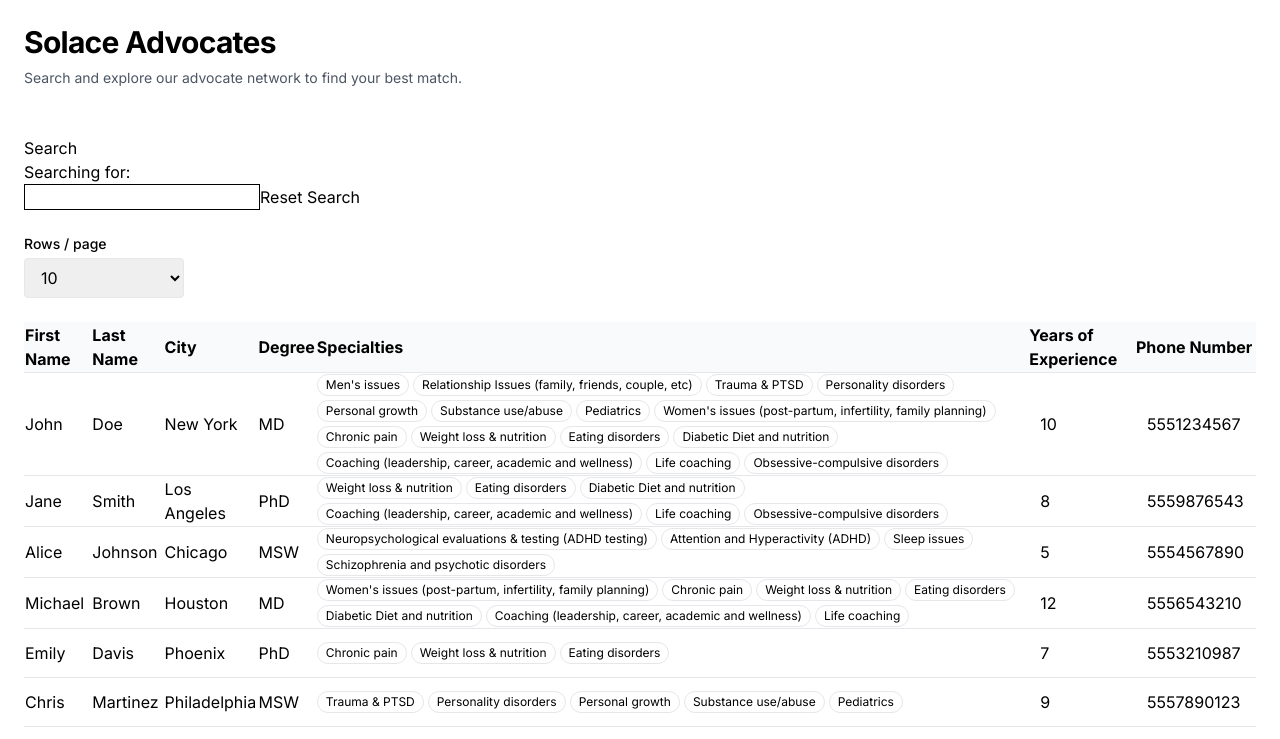
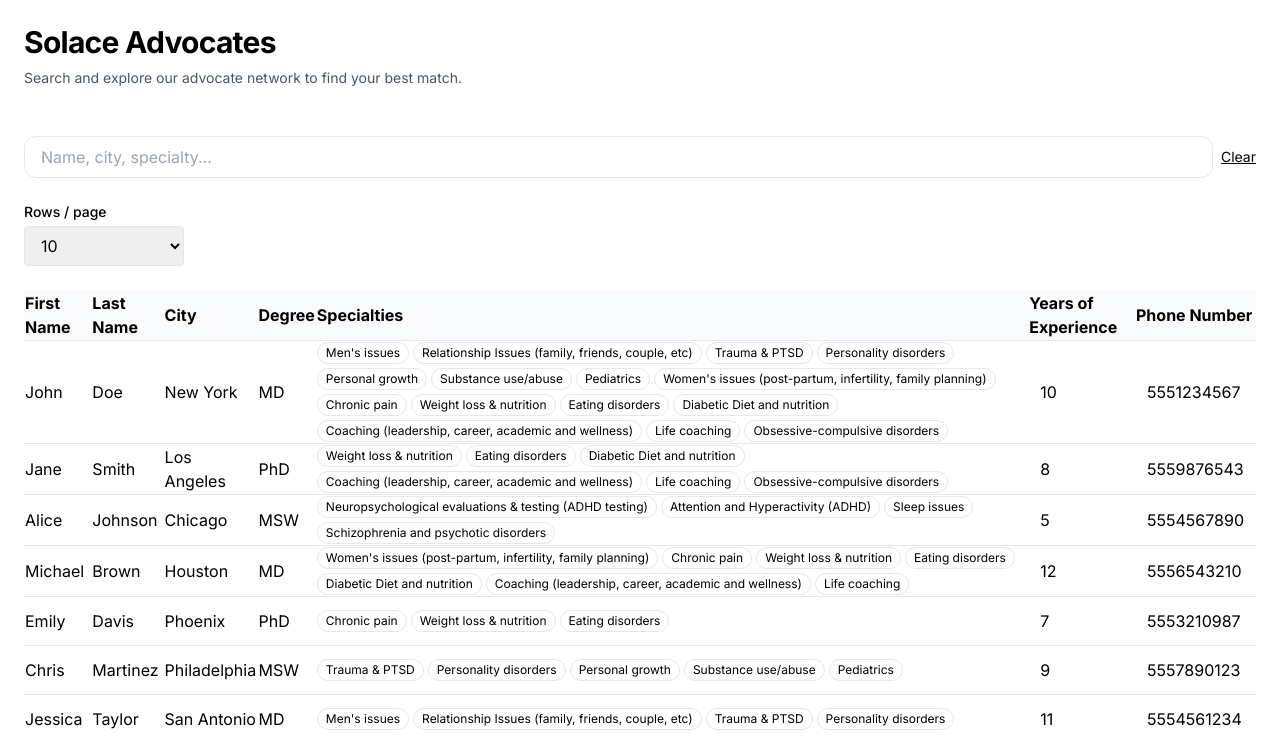
Before and after one commit to kimhermosillo/solace-assignment, a Next.js app: page / in a window 1280 px wide. Shown: the top 739 px of the page. Built offline with nearby package versions, Linux system fonts and the light colour scheme.

Commit message:
feat(style): minor styling for searchbar

```diff
--- a/src/app/components/AdvocateSearchBar.tsx
+++ b/src/app/components/AdvocateSearchBar.tsx
@@ -10,18 +10,25 @@ const AdvocateSearchBar = ({
   setSearchTerm,
 }: AdvocateSearchBarProps): ReactElement => {
   return (
-    <div>
-      <p>Search</p>
-      <p>
-        Searching for: <span id="search-term"></span>
-      </p>
-      <input
-        style={{ border: "1px solid black" }}
-        value={searchTerm}
-        onChange={(e) => setSearchTerm(e.target.value)}
-      />
-      <button onClick={() => setSearchTerm("")}>Reset Search</button>
-    </div>
+      <div className="flex items-center gap-2">
+        <input
+          id="search"
+          className="w-full rounded-xl border px-4 py-2"
+          placeholder="Name, city, specialty..."
+          value={searchTerm}
+          onChange={(e) => setSearchTerm(e.target.value)}
+          aria-label="Search advocates"
+        />
+          <button
+            type="button"
+            onClick={() => setSearchTerm("")}
+            className="text-sm underline"
+            disabled={!searchTerm}
+            aria-label="Clear search"
+          >
+            Clear
+          </button>
+      </div>
   );
 };
 
```
